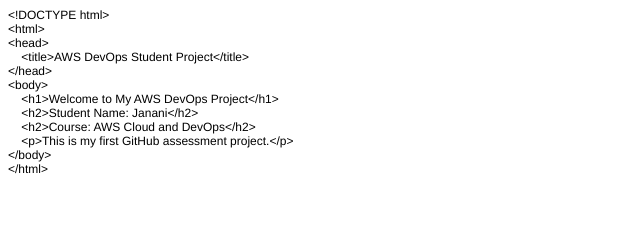
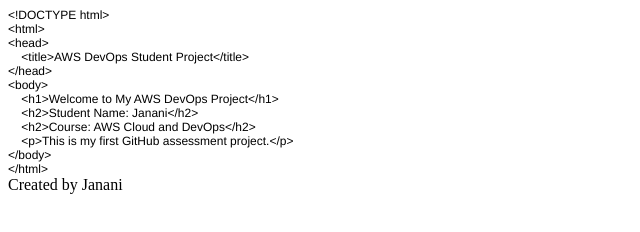
Before and after one commit to Jananiselvakumar2004/aws-devops-student-project, a plain HTML site: page index.html in a window 1280 px wide. Shown: the whole page, without its empty margins (0-640 px from the left). Drawn offline with Linux system fonts and the light colour scheme.

Commit message:
Update homepage with footer

```diff
--- a/index.html
+++ b/index.html
@@ -25,3 +25,4 @@
 <p class="p1">&lt;/html&gt;</p>
 </body>
 </html>
+<footer>Created by Janani</footer>
```
